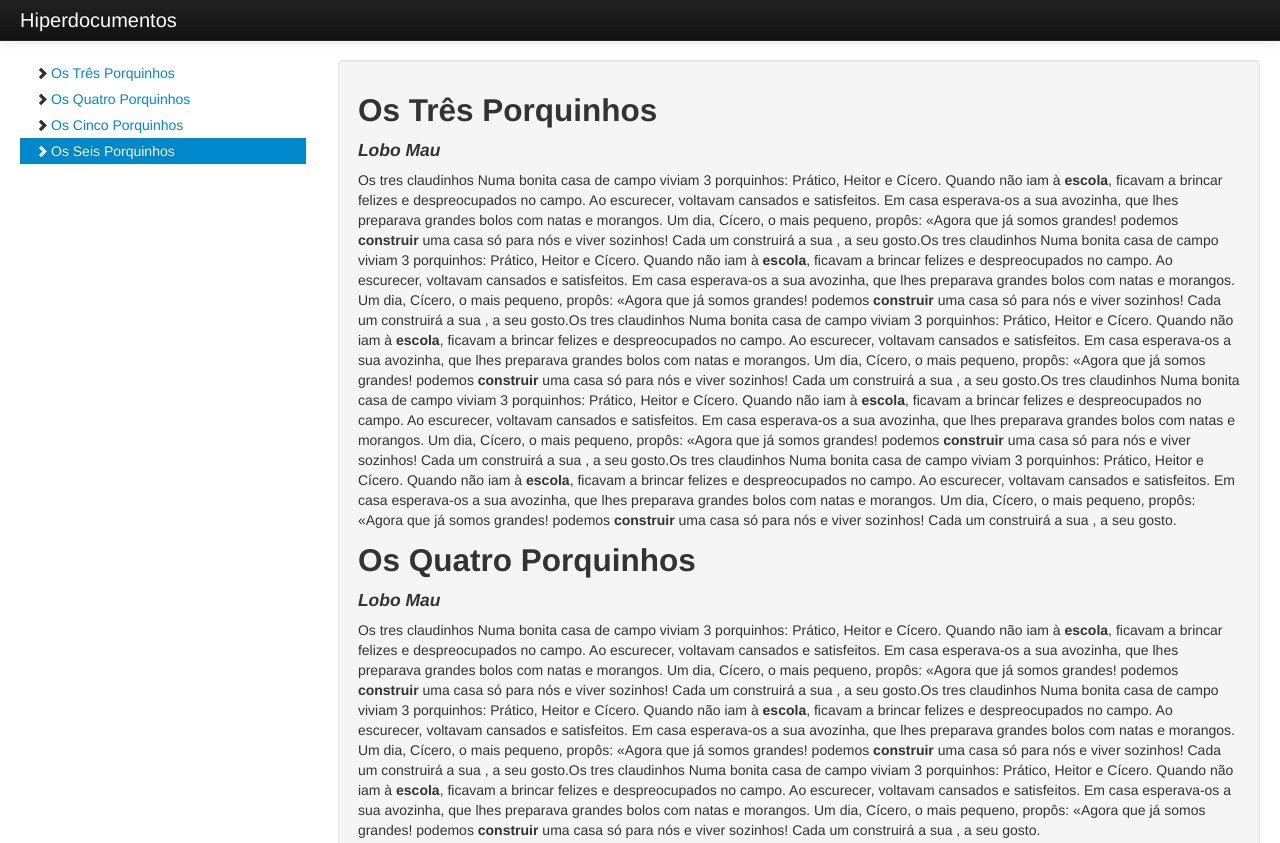
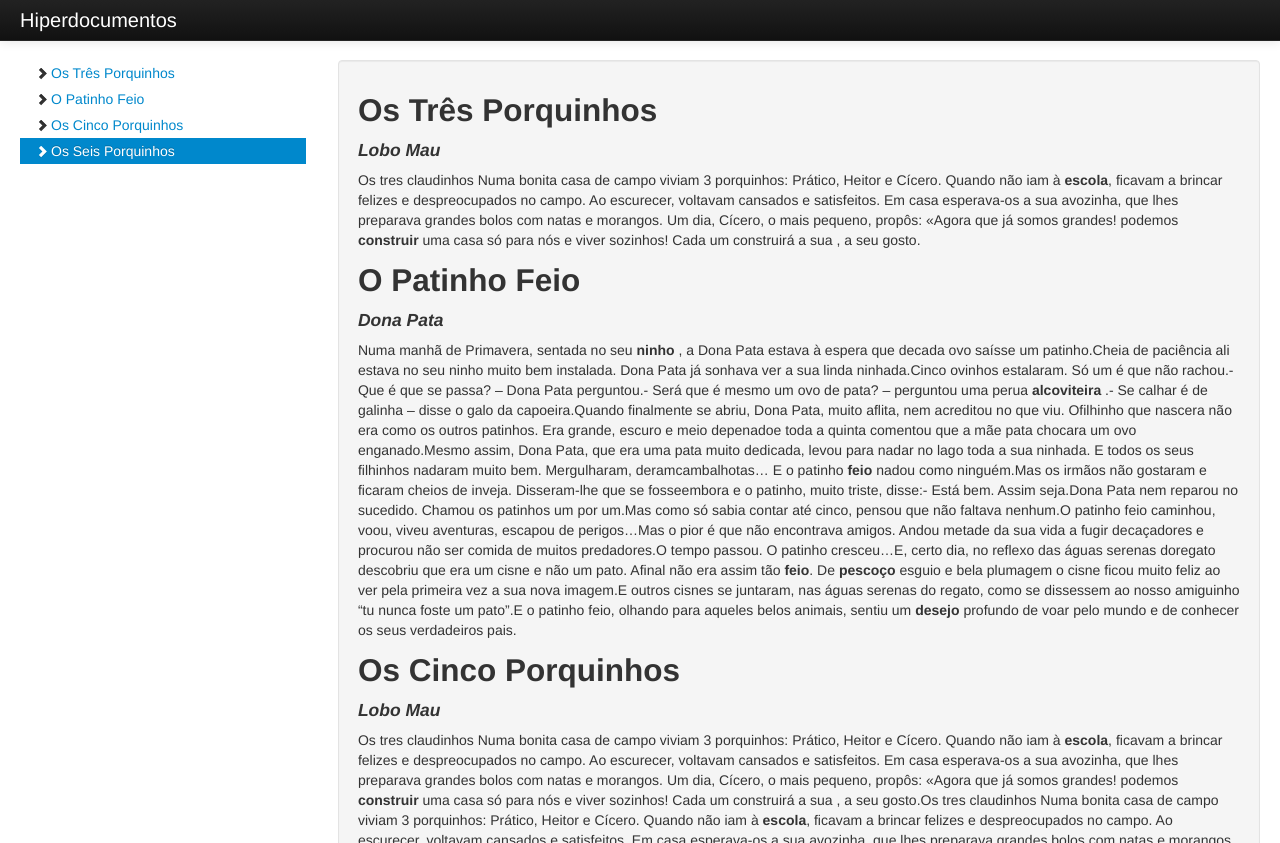
Before and after one commit to GuiSevero/Hiperdocumentos, a plain HTML site: page TrabalhoFinal/index.html in a window 1280 px wide. Shown: the top 843 px of the page. Drawn offline with Linux system fonts and the light colour scheme.

Commit message:
Adição de contos

```diff
--- a/TrabalhoFinal/index.html
+++ b/TrabalhoFinal/index.html
@@ -80,30 +80,10 @@
 
 <div class="hiperdocumento"> <!--TODO O HIPERDOC DEVE SER POSTO DENTRO DESTA TAG -->
 
-  <conto  titulo="Os Três Porquinhos" autor="Lobo Mau" id="tres-porcos">
+   <conto  titulo="Os Três Porquinhos" autor="Lobo Mau" id="tres-porcos">
   <!-- texto vai aqui -->
 
   Os tres claudinhos
-  Numa bonita casa de campo viviam 3 porquinhos:
-  Prático, Heitor e Cícero. Quando não iam à <word class="escola">escola</word>, ficavam a brincar felizes e despreocupados no campo.
-  Ao escurecer, voltavam cansados e satisfeitos.
-  Em casa esperava-os a sua avozinha, que lhes preparava grandes bolos com natas e morangos.
-  Um dia, Cícero, o mais pequeno, propôs: «Agora que já somos grandes! podemos <word class="construir">construir</word> uma casa só para nós e viver sozinhos! Cada um construirá a sua , a seu gosto.Os tres claudinhos
-  Numa bonita casa de campo viviam 3 porquinhos:
-  Prático, Heitor e Cícero. Quando não iam à <word class="escola">escola</word>, ficavam a brincar felizes e despreocupados no campo.
-  Ao escurecer, voltavam cansados e satisfeitos.
-  Em casa esperava-os a sua avozinha, que lhes preparava grandes bolos com natas e morangos.
-  Um dia, Cícero, o mais pequeno, propôs: «Agora que já somos grandes! podemos <word class="construir">construir</word> uma casa só para nós e viver sozinhos! Cada um construirá a sua , a seu gosto.Os tres claudinhos
-  Numa bonita casa de campo viviam 3 porquinhos:
-  Prático, Heitor e Cícero. Quando não iam à <word class="escola">escola</word>, ficavam a brincar felizes e despreocupados no campo.
-  Ao escurecer, voltavam cansados e satisfeitos.
-  Em casa esperava-os a sua avozinha, que lhes preparava grandes bolos com natas e morangos.
-  Um dia, Cícero, o mais pequeno, propôs: «Agora que já somos grandes! podemos <word class="construir">construir</word> uma casa só para nós e viver sozinhos! Cada um construirá a sua , a seu gosto.Os tres claudinhos
-  Numa bonita casa de campo viviam 3 porquinhos:
-  Prático, Heitor e Cícero. Quando não iam à <word class="escola">escola</word>, ficavam a brincar felizes e despreocupados no campo.
-  Ao escurecer, voltavam cansados e satisfeitos.
-  Em casa esperava-os a sua avozinha, que lhes preparava grandes bolos com natas e morangos.
-  Um dia, Cícero, o mais pequeno, propôs: «Agora que já somos grandes! podemos <word class="construir">construir</word> uma casa só para nós e viver sozinhos! Cada um construirá a sua , a seu gosto.Os tres claudinhos
   Numa bonita casa de campo viviam 3 porquinhos:
   Prático, Heitor e Cícero. Quando não iam à <word class="escola">escola</word>, ficavam a brincar felizes e despreocupados no campo.
   Ao escurecer, voltavam cansados e satisfeitos.
@@ -112,25 +92,22 @@
 
   </conto>
 
-  <conto  titulo="Os Quatro Porquinhos" autor="Lobo Mau" id="quatro-porcos">
-  <!-- texto vai aqui -->
-
-  Os tres claudinhos
-  Numa bonita casa de campo viviam 3 porquinhos:
-  Prático, Heitor e Cícero. Quando não iam à <word class="escola">escola</word>, ficavam a brincar felizes e despreocupados no campo.
-  Ao escurecer, voltavam cansados e satisfeitos.
-  Em casa esperava-os a sua avozinha, que lhes preparava grandes bolos com natas e morangos.
-  Um dia, Cícero, o mais pequeno, propôs: «Agora que já somos grandes! podemos <word class="construir">construir</word> uma casa só para nós e viver sozinhos! Cada um construirá a sua , a seu gosto.Os tres claudinhos
-  Numa bonita casa de campo viviam 3 porquinhos:
-  Prático, Heitor e Cícero. Quando não iam à <word class="escola">escola</word>, ficavam a brincar felizes e despreocupados no campo.
-  Ao escurecer, voltavam cansados e satisfeitos.
-  Em casa esperava-os a sua avozinha, que lhes preparava grandes bolos com natas e morangos.
-  Um dia, Cícero, o mais pequeno, propôs: «Agora que já somos grandes! podemos <word class="construir">construir</word> uma casa só para nós e viver sozinhos! Cada um construirá a sua , a seu gosto.Os tres claudinhos
-  Numa bonita casa de campo viviam 3 porquinhos:
-  Prático, Heitor e Cícero. Quando não iam à <word class="escola">escola</word>, ficavam a brincar felizes e despreocupados no campo.
-  Ao escurecer, voltavam cansados e satisfeitos.
-  Em casa esperava-os a sua avozinha, que lhes preparava grandes bolos com natas e morangos.
-  Um dia, Cícero, o mais pequeno, propôs: «Agora que já somos grandes! podemos <word class="construir">construir</word> uma casa só para nós e viver sozinhos! Cada um construirá a sua , a seu gosto.
+ <conto  titulo="O Patinho Feio" autor="Dona Pata" id="pato-feio">
+  Numa manhã de Primavera, sentada no seu <word class="ninho">ninho</word> , a Dona Pata estava à espera que decada ovo saísse um patinho.Cheia de paciência ali estava no seu
+  ninho muito bem instalada. Dona Pata já sonhava ver a sua linda ninhada.Cinco ovinhos estalaram. Só um é que não rachou.- Que é que se
+  passa? – Dona Pata perguntou.- Será que é mesmo um ovo de pata? – perguntou uma perua <word class="alcoviteira">alcoviteira</word> .- Se calhar
+  é de galinha – disse o galo da capoeira.Quando finalmente se abriu, Dona Pata, muito aflita, nem acreditou no que viu. Ofilhinho que nascera
+  não era como os outros patinhos. Era grande, escuro e meio depenadoe toda a quinta comentou que a mãe pata chocara um ovo enganado.Mesmo assim,
+  Dona Pata, que era uma pata muito dedicada, levou para nadar no lago toda a sua ninhada. E todos os seus filhinhos nadaram muito bem. Mergulharam,
+  deramcambalhotas… E o patinho <word class="feio">feio</word> nadou como ninguém.Mas os irmãos não gostaram e ficaram cheios de inveja.
+  Disseram-lhe que se fosseembora e o patinho, muito triste, disse:- Está bem. Assim seja.Dona Pata nem reparou no sucedido. Chamou os patinhos
+  um por um.Mas como só sabia contar até cinco, pensou que não faltava nenhum.O patinho feio caminhou, voou, viveu aventuras,
+  escapou de perigos…Mas o pior é que não encontrava amigos. Andou metade da sua vida a fugir decaçadores e procurou não ser comida de muitos
+  predadores.O tempo passou. O patinho cresceu…E, certo dia, no reflexo das águas serenas doregato descobriu que era um cisne e não um pato.
+  Afinal não era assim tão <word class="feio">feio</word>. De <word class="pescoço">pescoço</word> esguio e bela plumagem o cisne ficou muito feliz ao ver
+  pela primeira vez a sua nova imagem.E outros cisnes se juntaram, nas águas serenas do regato, como se dissessem ao nosso amiguinho “tu nunca
+  foste um pato”.E o patinho feio, olhando para aqueles belos animais, sentiu um <word class="desejo">desejo</word> profundo de voar pelo
+  mundo e de conhecer os seus verdadeiros pais.
 
   </conto>
 
@@ -212,6 +189,27 @@
 
 
   <!-- todas as "word" com class blé terão o significado apontado pela tag -->
+
+  <significado word="ninho">
+   Construção que as aves, alguns insetos e alguns peixes fazem para depositar os ovos, chocá-los e criar os filhotes
+  </significado>
+
+  <significado word="alcoviteira">
+    Fofoqueira, mexeriqueira
+  </significado>
+
+  <significado word="feio">
+    Desagradável à vista; disforme
+  </significado>
+
+  <significado word="pescoço">
+    Parte do corpo que liga a cabeça ao tronco
+  </significado>
+
+  <significado word="desejo">
+    Vontade de possuir ou fazer algo
+  </significado>
+
   <significado word="escola">
     Estabelecimento onde se ensina
   </significado>
```
